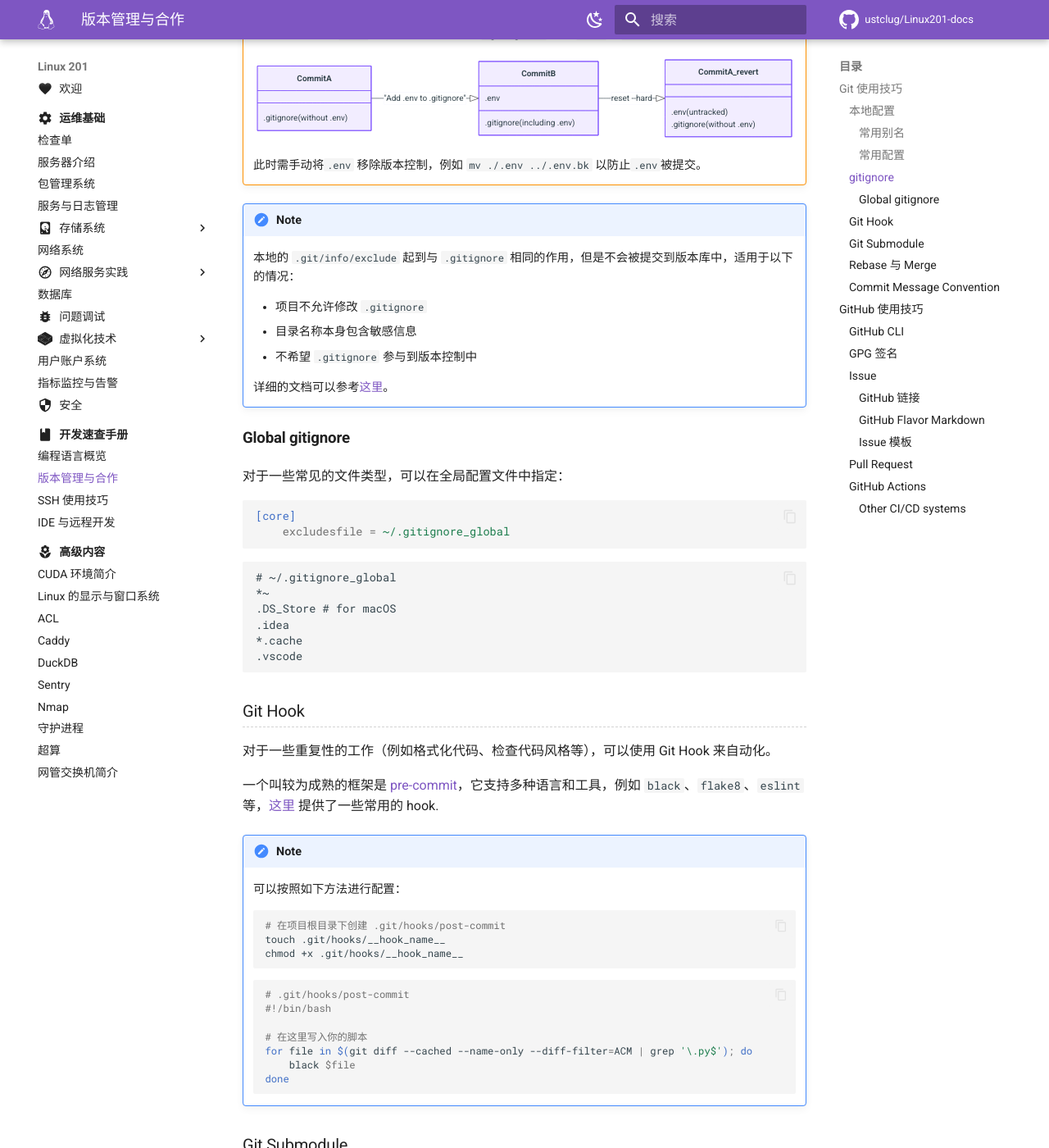
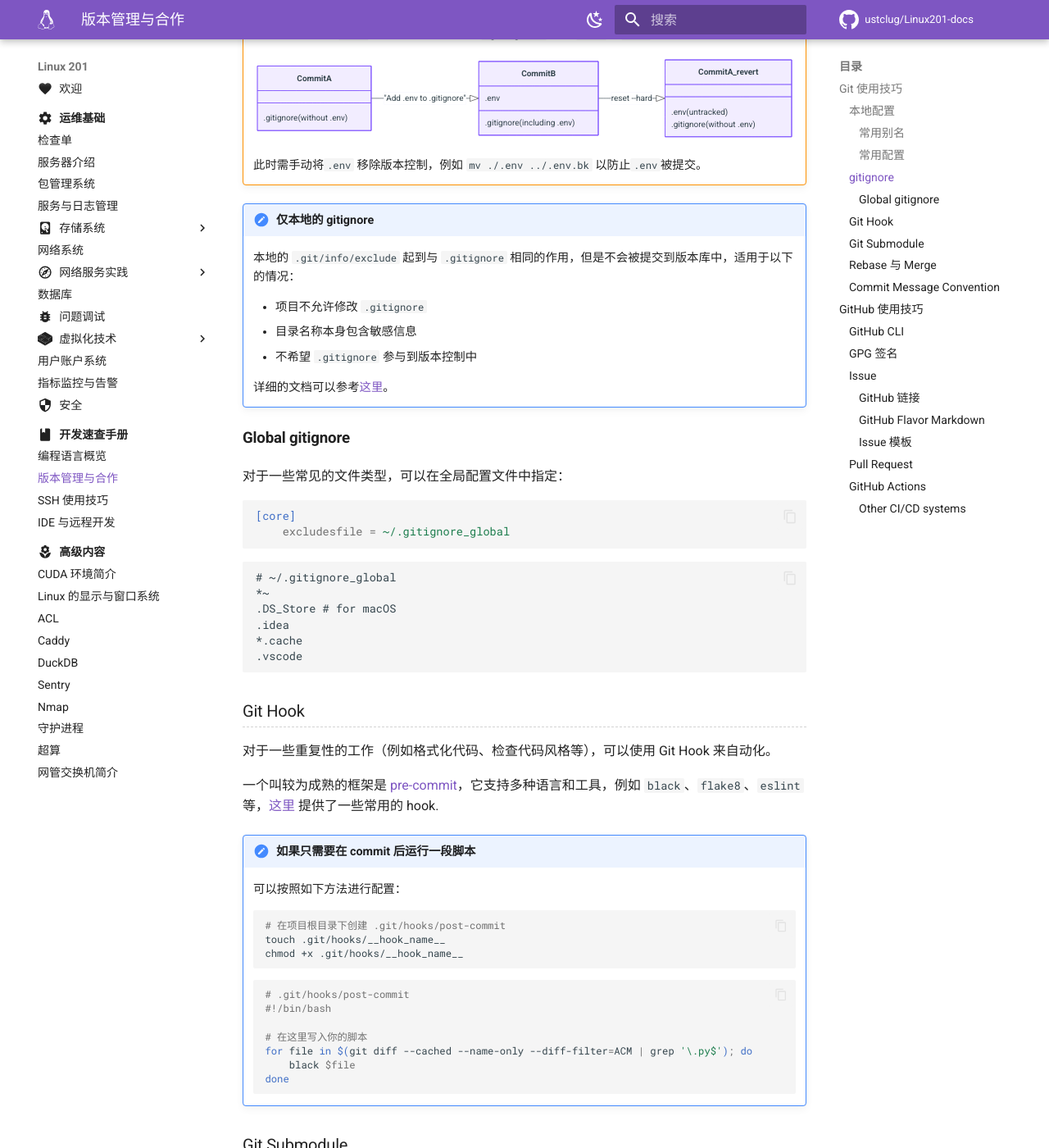
Before and after one commit to ustclug/Linux201-docs, an MkDocs documentation site: the page built from docs/dev/git.md, in a window 1280 px wide and 1400 px high, scrolled down 1462 px. Shown: the whole window at 82% size. Built offline with MkDocs 1.6.1 and Material for MkDocs 9.7.7, drawn with Linux system fonts in a browser that asks for light colours; comment, search, counter and statistics services are not loaded; some of the changed text lies outside the part shown.

Commit message:
dev/git: fix grammar, spacing

````diff
--- a/docs/dev/git.md
+++ b/docs/dev/git.md
@@ -1,6 +1,6 @@
 # 版本管理与合作
 
-!!! warning Pending Review
+!!! warning "Pending Review"
 
 ## Git 使用技巧
 
@@ -73,7 +73,7 @@
 
     此时需手动将`.env` 移除版本控制，例如 `mv ./.env ../.env.bk` 以防止`.env`被提交。
 
-!!! note 仅本地的 gitignore
+!!! note "仅本地的 gitignore"
 
     本地的 `.git/info/exclude` 起到与 `.gitignore` 相同的作用，但是不会被提交到版本库中，适用于以下的情况：
 
@@ -107,7 +107,7 @@
 
 一个叫较为成熟的框架是 [pre-commit](https://pre-commit.com/)，它支持多种语言和工具，例如 `black`、`flake8`、`eslint` 等，[这里](https://github.com/pre-commit/pre-commit-hooks) 提供了一些常用的 hook.
 
-!!! note 如果只需要在 commit 后运行一段脚本
+!!! note "如果只需要在 commit 后运行一段脚本"
 
     可以按照如下方法进行配置：
     ```bash
@@ -242,7 +242,7 @@
         resolve(s, d) #123
         ```
 
-- 可以通过 GitHub Web 上 Copy permalink 的方式获取代码的链接，例如打开[ustclug/mirrorrequest/README.md](https://github.com/ustclug/mirrorrequest/blob/master/README.md?plain=1) 后，可以选择某一行，点击左侧的菜单，选择 Copy permalink, 即可获得诸如<https://github.com/ustclug/mirrorrequest/blob/f23dd1f1cbe81f01e4f878ac11ee064b6c7d70ec/README.md?plain=1#L1> 这样的链接。
+- 可以通过 GitHub Web 上 Copy permalink 的方式获取代码的链接，例如打开[ustclug/mirrorrequest/README.md](https://github.com/ustclug/mirrorrequest/blob/master/README.md?plain=1) 后，可以选择某一行，点击左侧的菜单，选择 Copy permalink, 即可获得诸如 <https://github.com/ustclug/mirrorrequest/blob/f23dd1f1cbe81f01e4f878ac11ee064b6c7d70ec/README.md?plain=1#L1> 这样的链接。
     - 这样的链接可以在 Issue 中直接粘贴，会被以代码框的形式渲染到 Issue 中，方便其他人迅速了解问题。
     - 点击后也可以直接复制地址栏中的 URL，这样的链接总是指向某个 branch 或者 tag 的，而不是特定 commit，但这样的作法可能会导致链接失效。
 
@@ -325,7 +325,7 @@
 
 GitHub Actions 是 GitHub 提供的 CI/CD 服务，可以用于自动化构建、测试、部署等。
 
-!!! note GitHub Actions Pricing
+!!! note "GitHub Actions Pricing"
 
     对于 Public 仓库，GitHub 提供了免费的服务，对于 Private 仓库，GitHub 提供了 2000 分钟的免费服务。
 
````
